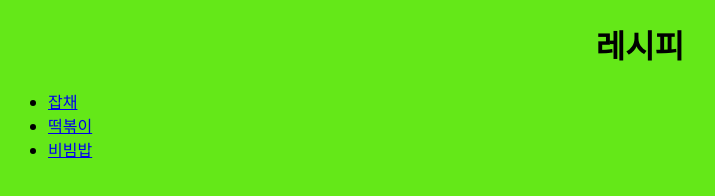
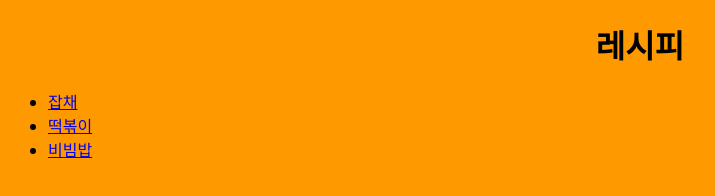
Before and after one commit to hrj2233/recipes-website, a plain HTML site: page index.html in a window 1280 px wide. Shown: the whole page, without its empty margins (0-715 px from the left). Drawn offline with Linux system fonts and the light colour scheme.

Commit message:
fix background color

```diff
--- a/styles.css
+++ b/styles.css
@@ -1,5 +1,5 @@
 body {
-	background-color: rgb(100, 232, 24);
+	background-color: #ff9900;
 	font-family: "Segoe UI", Tahoma, Geneva, Verdana, sans-serif;
 }
 
```
